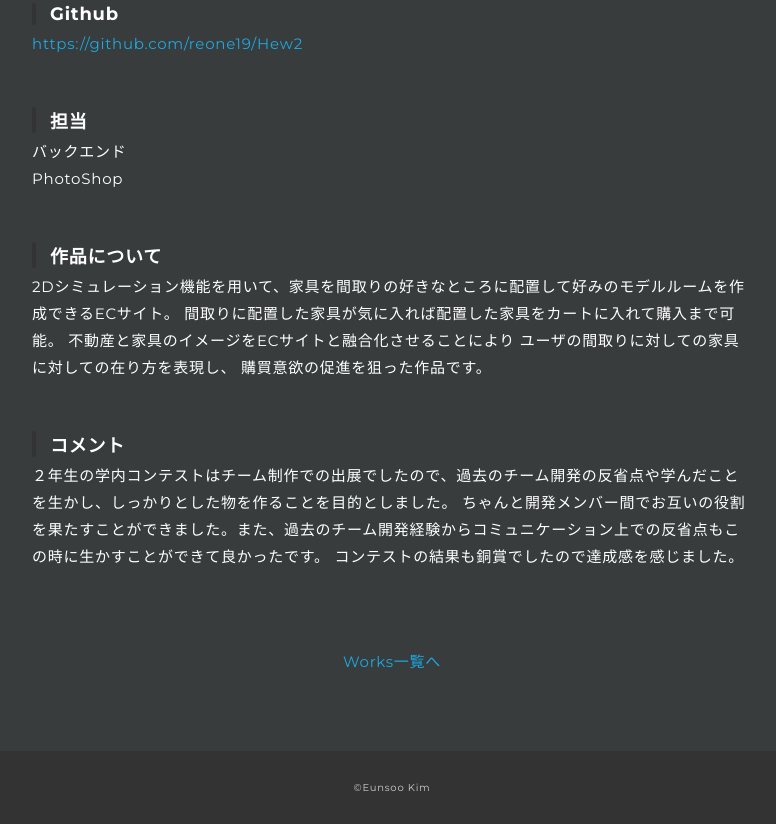
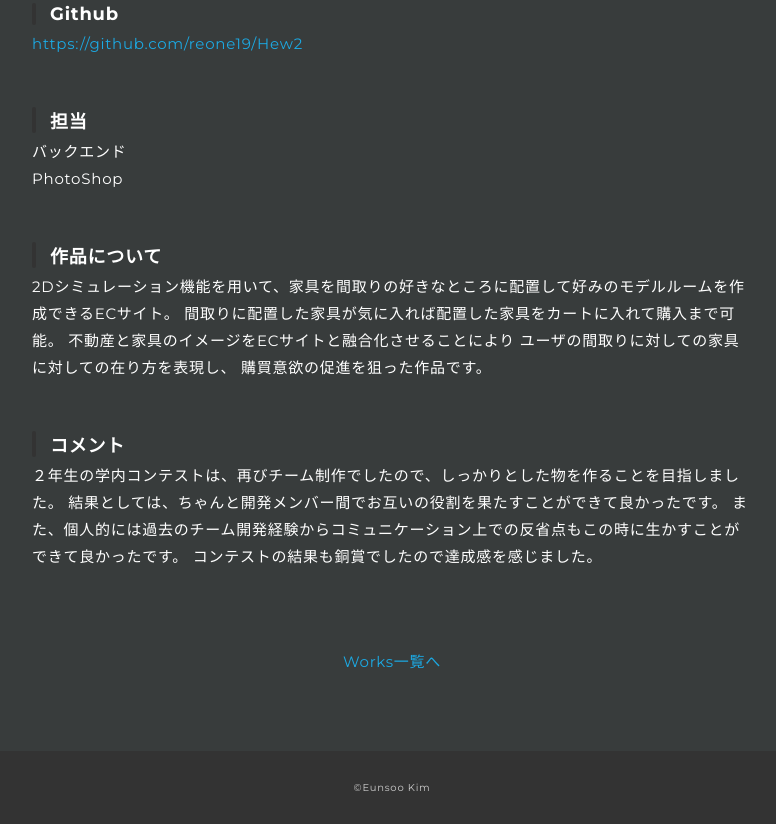
Before and after one commit to reone19/reone19.github.io, a plain HTML site: page works-3.html in a window 1280 px wide. Shown: the part 746-1570 px from the top of the page, without its empty margins (248-1024 px from the left). Drawn offline with nearby package versions, Linux system fonts and the light colour scheme.

Commit message:
文章の修正！

```diff
--- a/works-3.html
+++ b/works-3.html
@@ -59,8 +59,9 @@
 
             <h3>コメント</h3>
             <p>
-              ２年生の学内コンテストはチーム制作での出展でしたので、過去のチーム開発の反省点や学んだことを生かし、しっかりとした物を作ることを目的としました。
-              ちゃんと開発メンバー間でお互いの役割を果たすことができました。また、過去のチーム開発経験からコミュニケーション上での反省点もこの時に生かすことができて良かったです。
+              ２年生の学内コンテストは、再びチーム制作でしたので、しっかりとした物を作ることを目指しました。
+              結果としては、ちゃんと開発メンバー間でお互いの役割を果たすことができて良かったです。
+              また、個人的には過去のチーム開発経験からコミュニケーション上での反省点もこの時に生かすことができて良かったです。
               コンテストの結果も銅賞でしたので達成感を感じました。
 
             </p>
```
